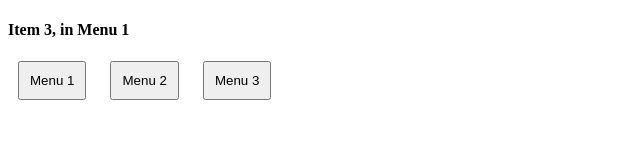
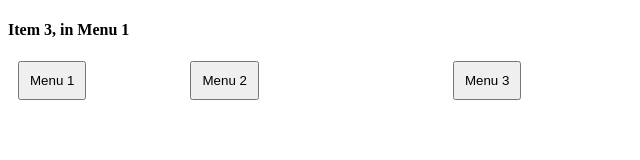
Before and after one commit to cabbysaurus/CS279HW2, a plain HTML site: page NewFile.html in a window 1280 px wide. Shown: the whole page, without its empty margins (0-640 px from the left). Drawn offline with nearby package versions, Linux system fonts and the light colour scheme.

Commit message:
Update style.css
Uploading changes

```diff
--- a/style.css
+++ b/style.css
@@ -1,5 +1,5 @@
 @charset "UTF-8";
-/*
+
 @keyframes menu-anim-fade-in {
   		from {
     opacity: 0;
@@ -9,9 +9,9 @@
   }
 }
 
-.fade-in {
+.fade {
   animation: menu-anim-fade-in 0.5s;
-} */
+}
 
 	ul {
 		list-style: none;
@@ -37,11 +37,11 @@
 	#menu1 {
 		margin-left:10px;
 	}
-	#list2 {
-		margin-left:90px;
+	#menu2 {
+		margin-left:100px;
 	}
-	#list3 {
-		margin-left:90px;
+	#menu3 {
+		margin-left:190px;
 	}
 	.menubox * {
     	border-right: solid blue 2px;
```
